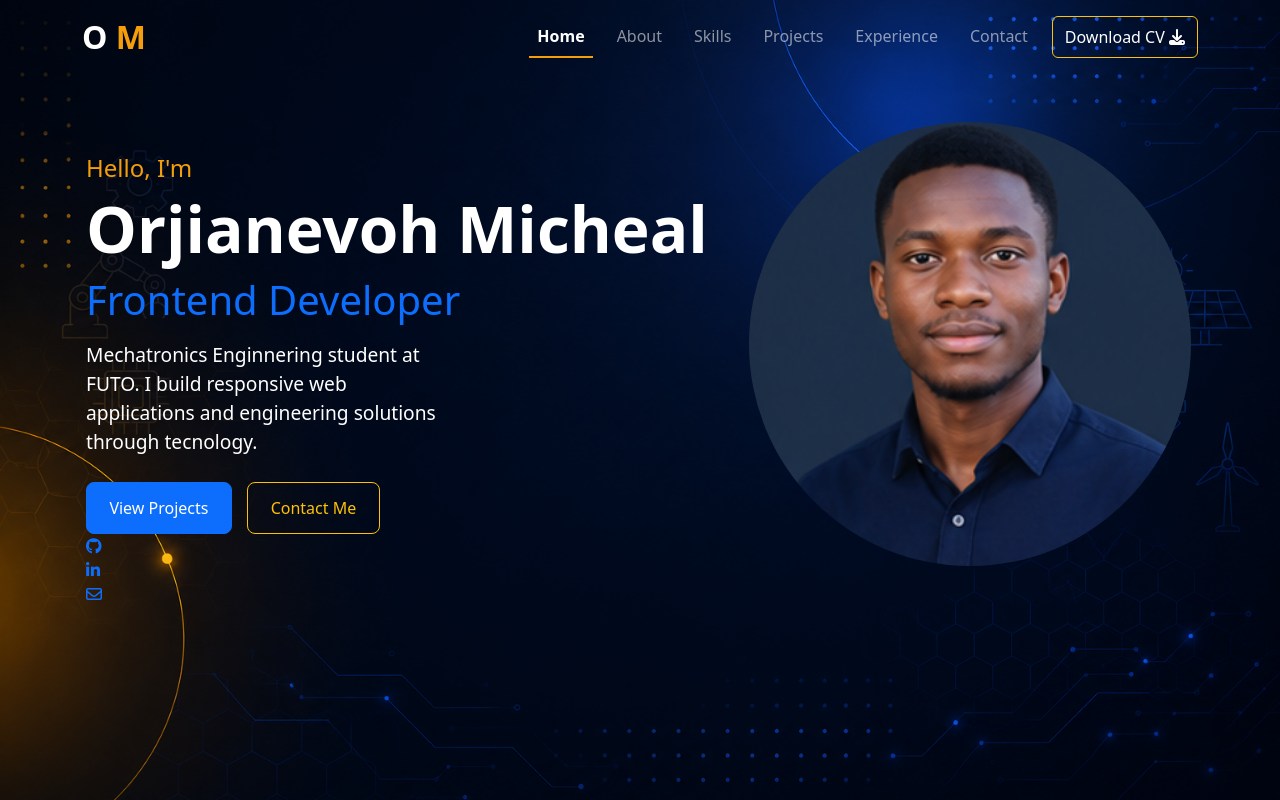
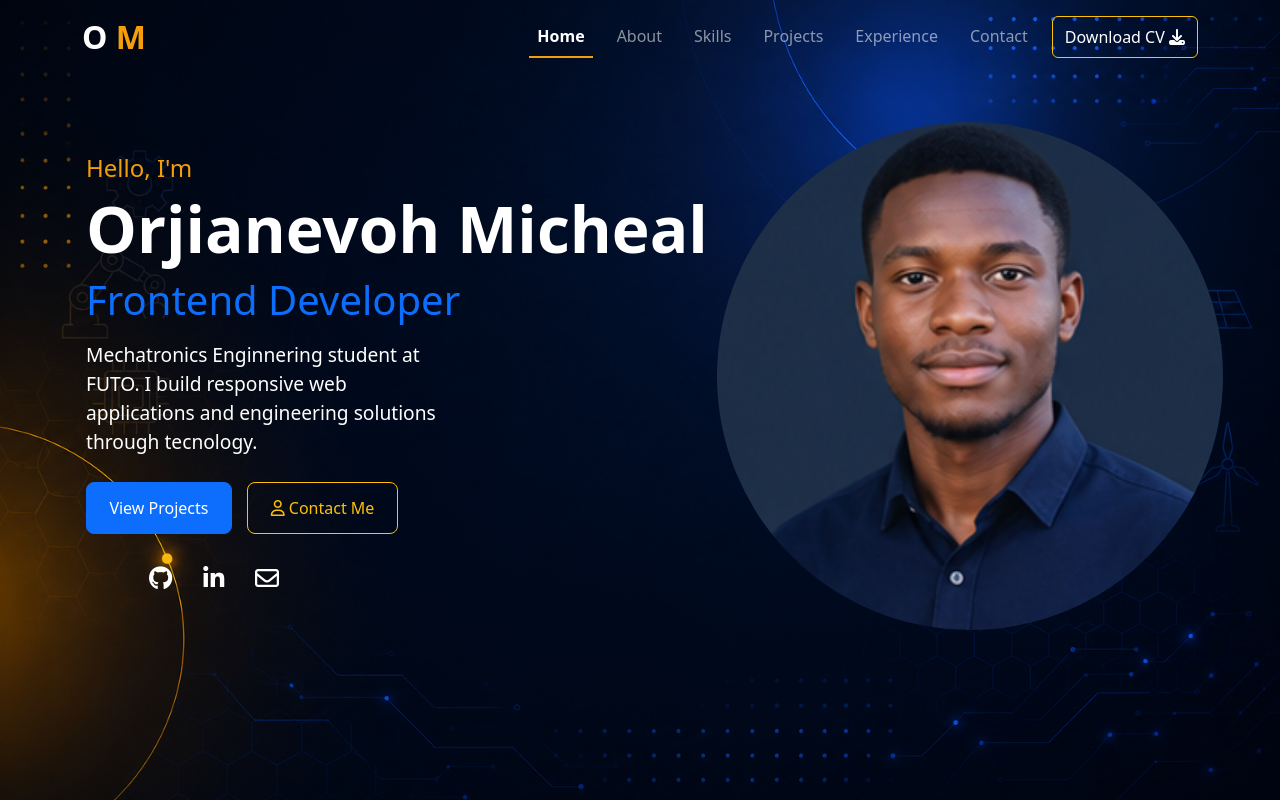
Before and after one commit to micdynas/portfolio-website, a plain HTML site: page index.html in a window 1280 px wide. Drawn offline with nearby package versions, Linux system fonts and the light colour scheme.

Commit message:
modified:   index.html 	modified:   styles.css

```diff
--- a/index.html
+++ b/index.html
@@ -58,12 +58,12 @@
           I build responsive web applications and engineering solutions through tecnology.</p>
           <div>
         <a href="" class="btn btn-lg btn-primary project project-btn">View Projects</a>
-        <a href="" class="btn btn-lg btn-outline-warning contact-btn">Contact Me</a>
+        <a href="" class="btn btn-lg btn-outline-warning contact-btn"><i class="fa-regular fa-user"></i>  Contact Me</a>
           </div>
           <div class="links">
-        <a href=""><i class="fa-brands fa-github"></i></a>
-        <a href=""><i class="fa-brands fa-linkedin-in"></i></a>
-        <a href=""><i class="fa-regular fa-envelope"></i></a>
+        <a href=""><i class="fa-brands fa-github image"></i></a>
+        <a href=""><i class="fa-brands fa-linkedin-in image"></i></a>
+        <a href=""><i class="fa-regular fa-envelope image"></i></a>
           </div>
         </div>
 
--- a/styles.css
+++ b/styles.css
@@ -75,8 +75,20 @@ padding-bottom: 0.6rem;
 
 }
 .links{
-  height: 2rem;
-  width: 2rem;
+display: flex;
+flex-direction: row;
+justify-content: space-evenly;
+color: white;
+margin: 2rem;
+height:2rem;
+width:12rem ;
+}
+.image{
+  color: white;
+  font-size: 1.5rem;
+}
+.image:hover{
+  color: #F59E0B;
 }
 .image-section{
   display: flex;
```
